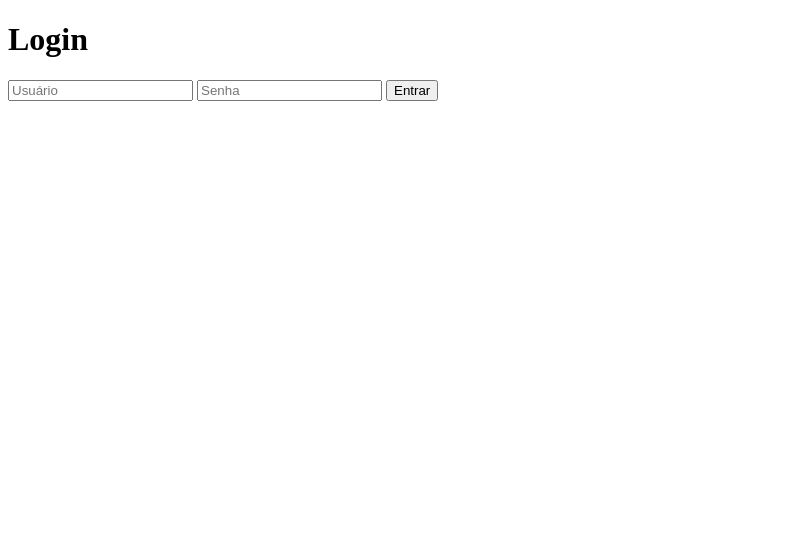
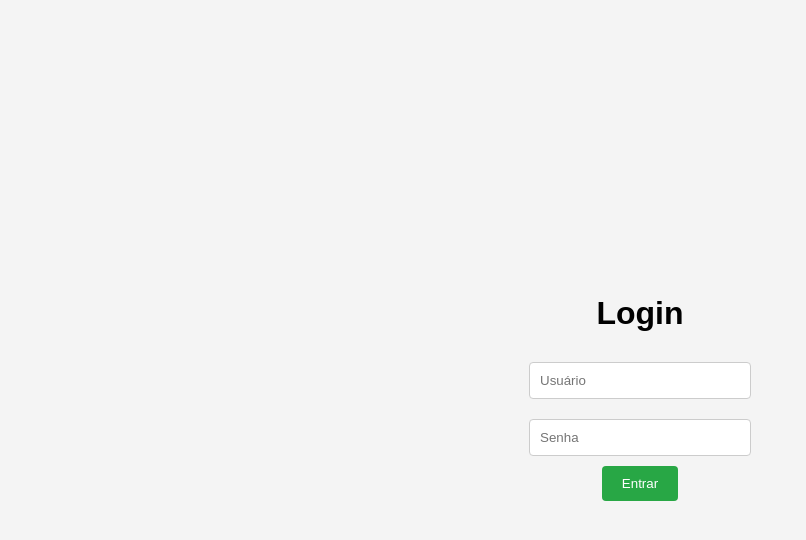
Before and after one commit to Marconi-Gomes/Marconi-Gomes, a plain HTML site: page login.html in a window 1280 px wide. Shown: the whole page, without its empty margins (0-806 px from the left). Drawn offline with Linux system fonts and the light colour scheme.

Commit message:
Update login.html

```diff
--- a/login.html
+++ b/login.html
@@ -4,7 +4,46 @@
     <meta charset="UTF-8">
     <meta name="viewport" content="width=device-width, initial-scale=1.0">
     <title>Login</title>
+    <link rel="stylesheet" href="styles.css"> <!-- Link para um CSS externo, se desejar -->
     <script src="login.js" defer></script>
+    <style>
+        body {
+            font-family: Arial, sans-serif;
+            display: flex;
+            flex-direction: column;
+            align-items: center;
+            justify-content: center;
+            height: 100vh;
+            margin: 0;
+            background-color: #f4f4f4;
+        }
+        h1 {
+            margin-bottom: 20px;
+        }
+        input {
+            margin: 10px 0;
+            padding: 10px;
+            width: 200px;
+            border: 1px solid #ccc;
+            border-radius: 4px;
+        }
+        button {
+            padding: 10px 20px;
+            border: none;
+            border-radius: 4px;
+            background-color: #28a745;
+            color: white;
+            cursor: pointer;
+            transition: background-color 0.3s;
+        }
+        button:hover {
+            background-color: #218838;
+        }
+        #message {
+            margin-top: 10px;
+            color: red;
+        }
+    </style>
 </head>
 <body>
     <h1>Login</h1>
```
